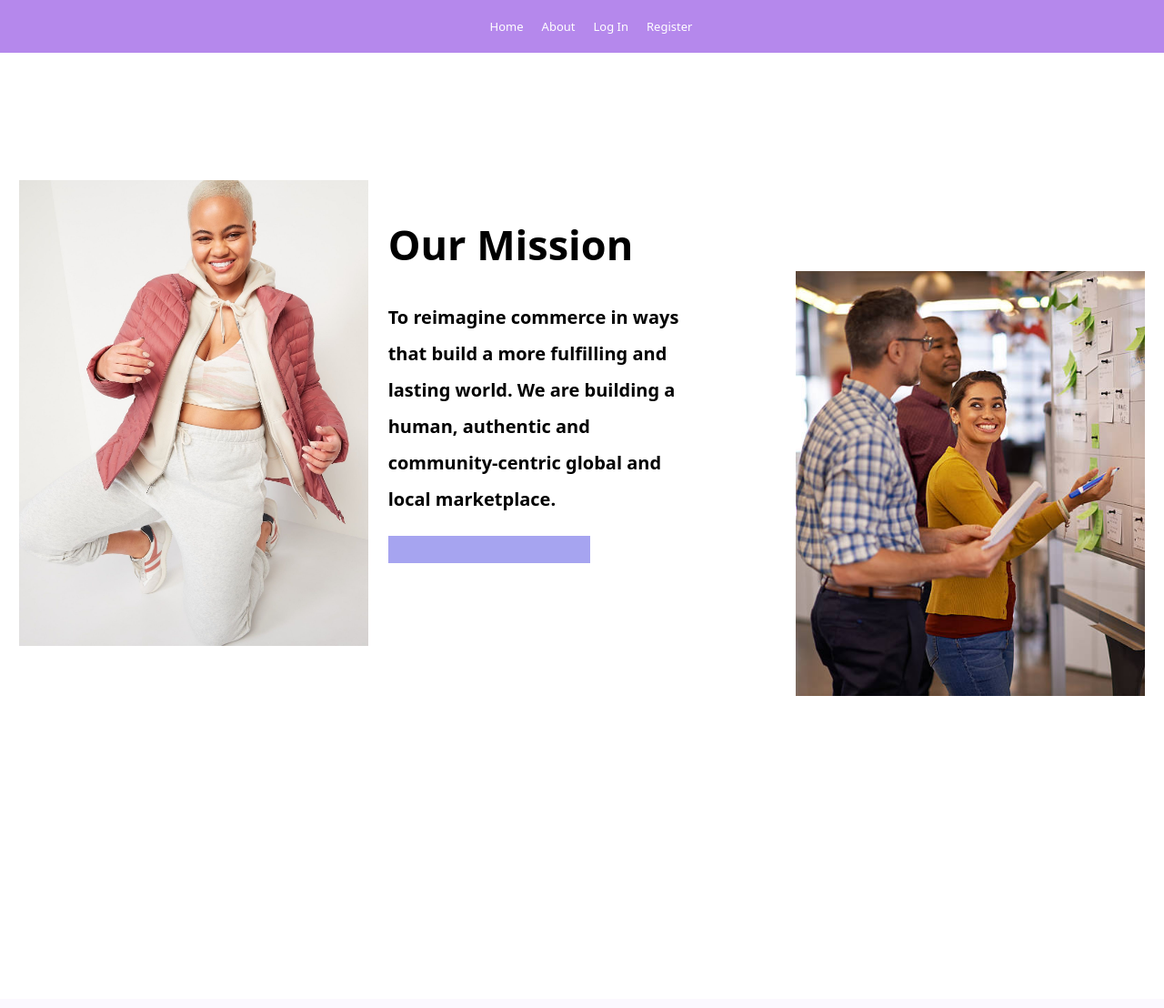
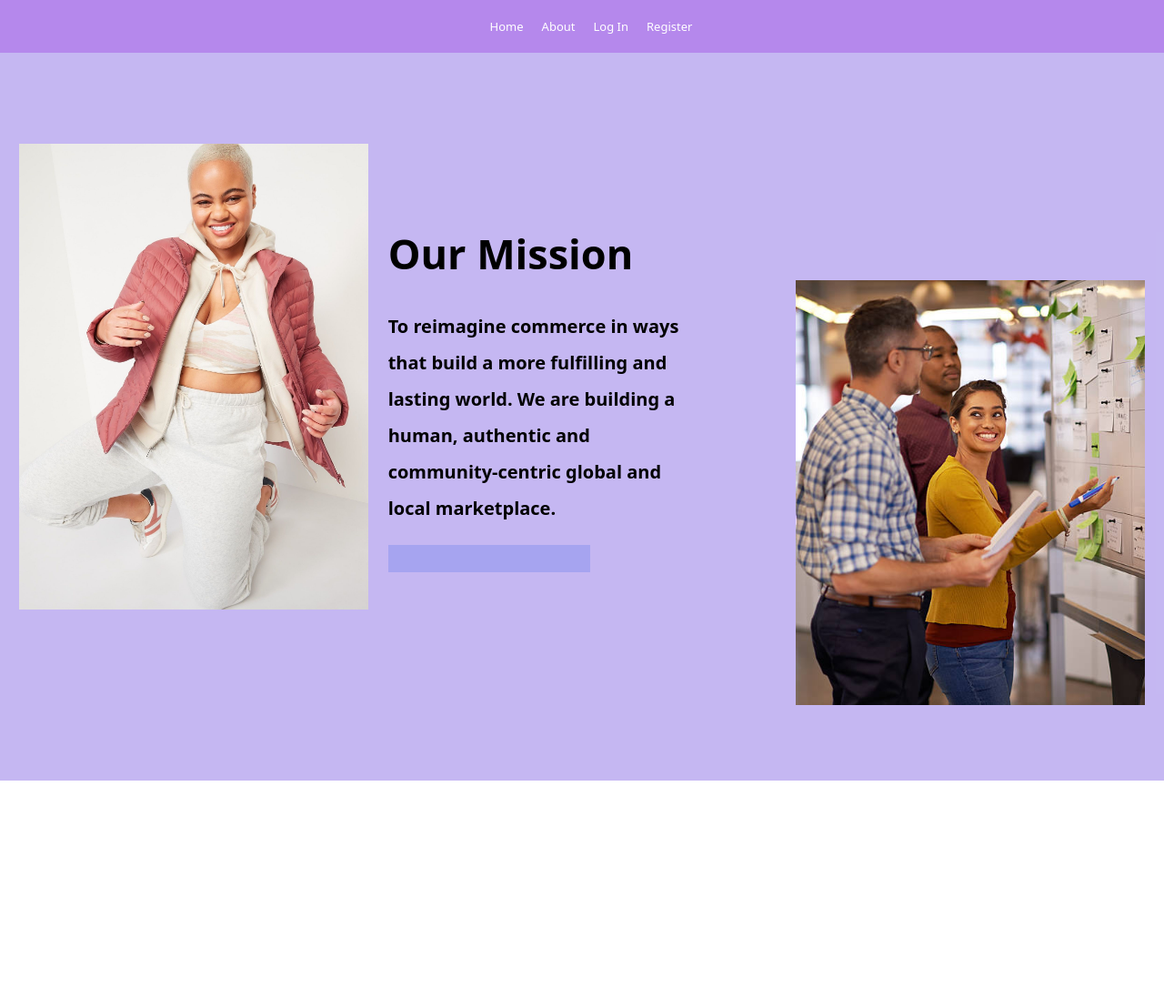
Before and after one commit to Haziq12/Boxd, a Flask app: page /info in a window 1280 px wide. Shown: the whole page at 91% size. Before the commit the page ends 765 px from the top, so only its background shows below. Run offline with Flask 2, Linux system fonts and the light colour scheme; parts of the project's set-up code (start-up, migrations or seed data) failed here and were passed over.

Commit message:
styled deployment

```diff
--- a/myapp/__init__.py
+++ b/myapp/__init__.py
@@ -18,8 +18,8 @@ app.config['SECRET_KEY'] = os.getenv('SECRET_KEY')
 
 
 # set up connection to db
-app.config['SQLALCHEMY_DATABASE_URI'] = "postgresql://localhost:5432/project4"
-# app.config['SQLALCHEMY_DATABASE_URI'] = os.getenv('DATABASE_URL').replace("://", "ql://", 1)
+# app.config['SQLALCHEMY_DATABASE_URI'] = "postgresql://localhost:5432/project4"
+app.config['SQLALCHEMY_DATABASE_URI'] = os.getenv('DATABASE_URL').replace("://", "ql://", 1)
 app.config['SQLALCHEMY_TRACK_MODIFICATIONS'] = False
 
 db = SQLAlchemy(app)
--- a/myapp/static/styles/index.css
+++ b/myapp/static/styles/index.css
@@ -31,6 +31,9 @@ body {
     "one two three three"
     "four four three three";
   align-items: center;
+
+border-radius: 0px;
+background: #968ce1;
 }
 
 .card-layout {
--- a/myapp/static/styles/info.css
+++ b/myapp/static/styles/info.css
@@ -1,21 +1,21 @@
 .container {
   height: 100vh;
-  margin-top: 90px;
   display: grid;
-  /* place-items: center; */
   grid-template-columns: 1fr 1fr 1fr;
   grid-template-rows: 1fr 1fr 1fr;
   grid-template-areas:
     "one two three"
     "one two three"
     "one two three";
+
+background: rgba(127, 97, 226, 0.45);
 }
 
 .wrap {
   grid-area: two;
   width: 80%;
   position: relative;
-  top: 60px;
+  top: 160px;
 }
 
 .mission {
@@ -43,7 +43,7 @@
   max-width: 100%;
   max-height: 100%;
   position: relative;
-  top: 50px;
+  top: 100px;
   display: flex;
   justify-content: center;
 }
@@ -53,7 +53,7 @@
     max-width: 100%;
     max-height: 100%;
     position: relative;
-    top: 150px;
+    top: 250px;
     display: flex;
     justify-content: center;
 }
```
Also changed, not shown: myapp/static/styles/item.css (+37 -2 lines), myapp/static/styles/banner2.png (deleted), myapp/static/styles/forSale.jpeg (added), myapp/static/styles/forsale1.jpeg (added).
